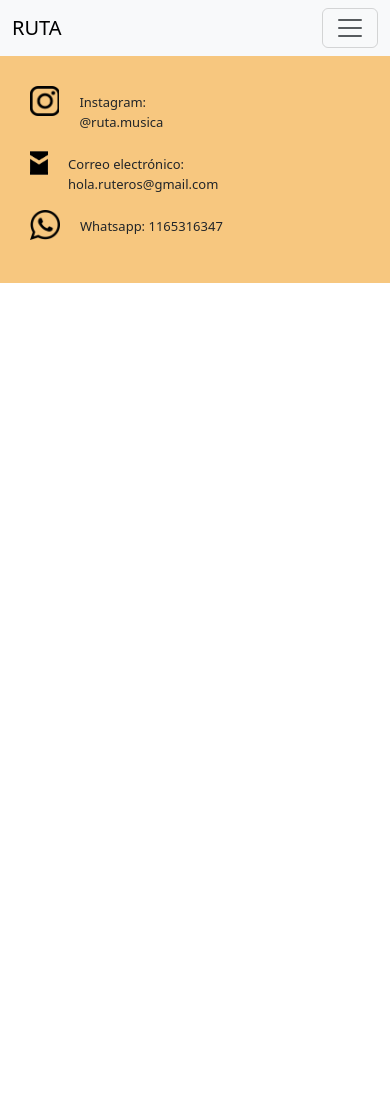
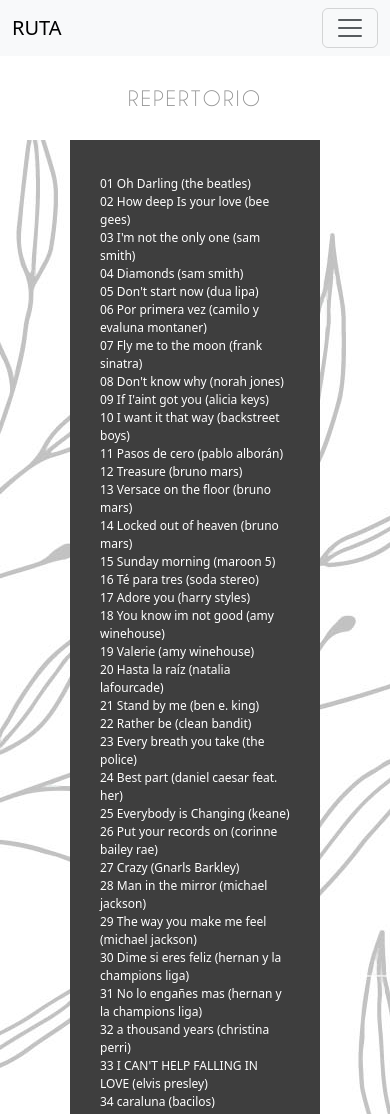
Before and after one commit to javiertevez/PF-Tevez, a plain HTML site: page pages/repertorio.html in a window 390 px wide. Shown: the top 1114 px of the page. Before the commit the page ends 844 px from the top, so only its background shows below. Drawn offline with nearby package versions, Linux system fonts and the light colour scheme.

Commit message:
Repertorio terminado, responsive

```diff
--- a/css/style.css
+++ b/css/style.css
@@ -396,3 +396,40 @@ footer {
       margin: auto; }
       .perfiles div a {
         text-align: center; } }
+
+.caja-titulo-repertorio {
+  margin: 30px; }
+  .caja-titulo-repertorio .titulo-repertorio {
+    font-family: "titulo";
+    color: #949494;
+    text-align: center;
+    font-size: 30px;
+    letter-spacing: 20px;
+    margin-top: 20px; }
+
+.fondo-repertorio {
+  background: url(../resources/Fotos/fondo-claro.jpg);
+  background-attachment: fixed; }
+  .fondo-repertorio .caja-repertorio {
+    display: flex;
+    flex-direction: column;
+    background-color: #3e3e3e;
+    width: 600px;
+    margin: auto;
+    margin-top: 0px;
+    padding-top: 5px; }
+    .fondo-repertorio .caja-repertorio .repertorio {
+      color: white;
+      padding: 90px;
+      padding-left: 90px;
+      list-style: none; }
+
+@media (max-width: 910px) {
+  .caja-titulo-repertorio .titulo-repertorio {
+    font-size: 20px;
+    letter-spacing: 2px; }
+  .fondo-repertorio .caja-repertorio {
+    width: 250px; }
+    .fondo-repertorio .caja-repertorio .repertorio {
+      font-size: 12px;
+      padding: 30px; } }
--- a/pages/repertorio.html
+++ b/pages/repertorio.html
@@ -26,6 +26,71 @@
           </div>
         </div>
       </nav>
+
+
+
+<!-- repertorio -->
+
+<div class="caja-titulo-repertorio">
+<h1 class="titulo-repertorio">REPERTORIO</h1>
+</div>
+<div class="fondo-repertorio">
+  <div class="caja-repertorio">
+    <ul class="repertorio">
+        <li>01 Oh Darling (the beatles)</li>
+        <li>02 How deep Is your love (bee gees) </li>
+        <li>03 I'm not the only one (sam smith)</li>
+        <li>04 Diamonds (sam smith)</li>
+        <li>05 Don't start now (dua lipa) </li>
+        <li>06 Por primera vez (camilo y evaluna montaner)</li>
+        <li>07 Fly me to the moon (frank sinatra)</li>
+        <li>08 Don't know why (norah jones)</li>
+        <li>09 If I'aint got you (alicia keys)</li>
+        <li>10 I want it that way (backstreet boys)</li>
+        <li>11 Pasos de cero (pablo alborán)</li>
+        <li>12 Treasure (bruno mars)</li>
+        <li>13 Versace on the floor (bruno mars)</li>
+        <li>14 Locked out of heaven (bruno mars)</li>
+        <li>15 Sunday morning (maroon 5)</li>
+        <li>16 Té para tres (soda stereo) </li>
+        <li>17 Adore you (harry styles)</li>
+        <li>18 You know im not good (amy winehouse)</li>
+        <li>19 Valerie (amy winehouse)</li>
+        <li>20 Hasta la raíz (natalia lafourcade)</li>
+        <li>21 Stand by me (ben e. king)</li>
+        <li>22 Rather be (clean bandit)</li>
+        <li>23 Every breath you take (the police)</li>
+        <li>24 Best part (daniel caesar feat. her)</li>
+        <li>25 Everybody is Changing (keane)</li>
+        <li>26 Put your records on (corinne bailey rae)</li>
+        <li>27 Crazy (Gnarls Barkley)</li>
+        <li>28 Man in the mirror (michael jackson)</li>
+        <li>29 The way you make me feel (michael jackson)</li>
+        <li>30 Dime si eres feliz (hernan y la champions liga)</li>
+        <li>31 No lo engañes mas (hernan y la champions liga)</li>
+        <li>32 a thousand years (christina perri)</li>
+        <li>33 I CAN'T HELP FALLING IN LOVE (elvis presley)</li>
+        <li>34 caraluna (bacilos)</li>
+        <li>35 dia de enero (shakira)</li>
+        <li>36 isnt she lovely (stevie wonder)</li>
+        <li>37 yo vengo a ofrecer mi corazón (fito páez)</li>
+        <li>38 i will always love you (withney houston)</li>
+        <li>39 supersticious (stevie wonder)</li>
+        <li>40 l-o-v-e (nat king cole)</li>
+        <li>41 ALL OF ME (JOHN LEGEND)</li>
+        <li>42 YO TE DIRÉ (MIRANDA)</li>
+        <li>43 LAS FLORES (BENJAMÍN AMADEO & LOS AUTÉNTICOS DECADENTES)</li>
+        <li>44 CIUDAD MÁGICA (TAN BIONICA)</li>
+        <li>45 LA MELODÍA DE DIOS (TAN BIONICA)</li>
+        <li>46 SERÁ QUE NO ME AMAS (LUIS MIGUEL)</li>
+
+    </ul>
+</div>
+</div>
+
+
+
+
 
  <!-- footer -->
 
--- /dev/null
+++ b/scss/_repertorio.scss
@@ -0,0 +1,58 @@
+.caja-titulo-repertorio {
+    margin: 30px;
+
+    .titulo-repertorio {
+        font-family: "titulo";
+        color: $color-titulo;
+        text-align: center;
+        font-size: 30px;
+        letter-spacing: 20px;
+        margin-top: 20px;
+    }
+
+}
+
+.fondo-repertorio {
+    background: url(../resources/Fotos/fondo-claro.jpg);
+    background-attachment: fixed;
+
+    .caja-repertorio {
+        display: flex;
+        flex-direction: column;
+        background-color: rgb(62, 62, 62);
+        width: 600px;
+        margin: auto;
+        margin-top: 0px;
+        padding-top: 5px;
+
+        .repertorio {
+            color: white;
+            padding: 90px;
+            padding-left: 90px;
+            list-style: none;
+
+        } }}
+
+        // medias querys
+
+        @media (max-width: 910px) {
+
+            .caja-titulo-repertorio {
+                 .titulo-repertorio {
+                font-size: 20px;
+                letter-spacing: 2px;
+
+            }
+            }
+.fondo-repertorio {
+    .caja-repertorio {
+        width: 250px;
+        .repertorio {
+            font-size: 12px;
+            padding: 30px;
+
+        }
+    }
+}
+
+        }
--- a/scss/main.scss
+++ b/scss/main.scss
@@ -14,4 +14,8 @@
 
 // sobre nosotros
 
-@import './sobre-nosotros'
+@import './sobre-nosotros';
+
+// repertorio
+
+@import './repertorio';
```
